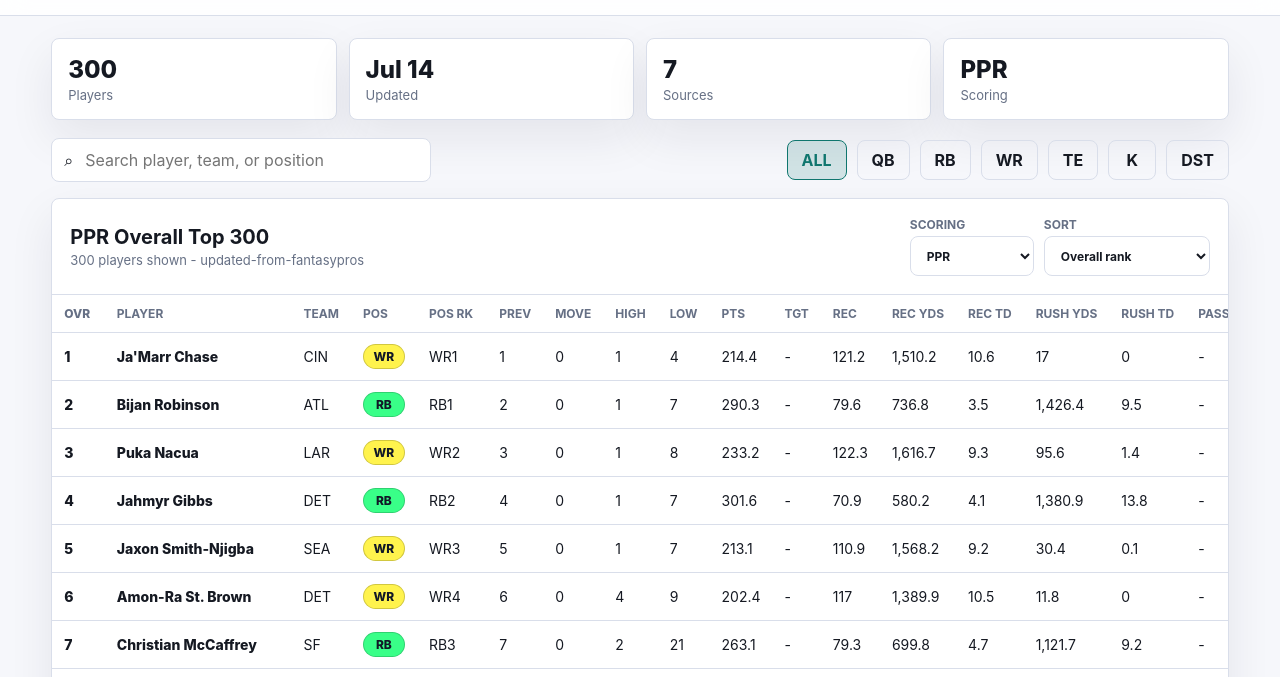
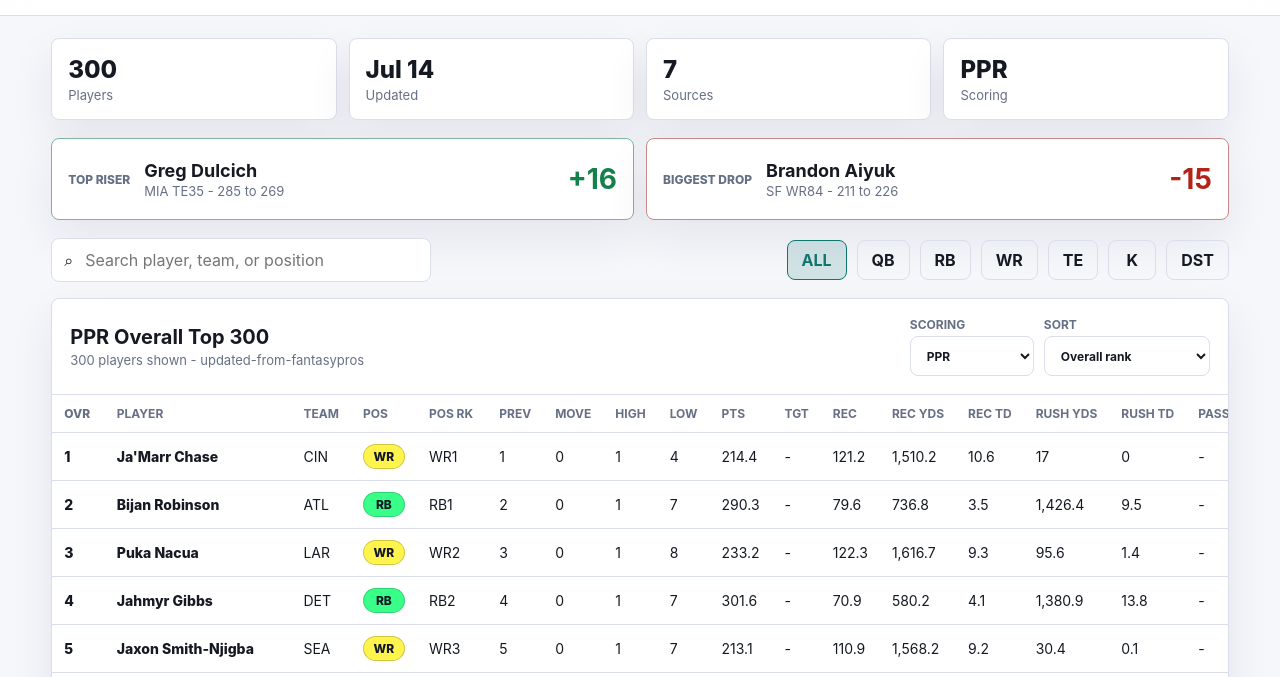
Before and after one commit to jayjonesvip/fantasy-football, a website: page index.html in a window 1280 px wide. Shown: the part 104-781 px from the top of the page. Drawn offline with Linux system fonts and the light colour scheme.

Commit message:
Add rank movement summary

```diff
--- a/app.js
+++ b/app.js
@@ -1,5 +1,5 @@
 const POSITIONS = ["ALL", "QB", "RB", "WR", "TE", "K", "DST"];
-const APP_VERSION = "2026-07-10-scoring";
+const APP_VERSION = "2026-07-14-movement";
 const SCORING_FILES = {
   ppr: "data/projections-ppr.json",
   "half-ppr": "data/projections-half-ppr.json",
@@ -45,6 +45,12 @@ const els = {
   updatedAt: document.querySelector("#updatedAt"),
   sourceCount: document.querySelector("#sourceCount"),
   scoringLabel: document.querySelector("#scoringLabel"),
+  topRiserName: document.querySelector("#topRiserName"),
+  topRiserMeta: document.querySelector("#topRiserMeta"),
+  topRiserDelta: document.querySelector("#topRiserDelta"),
+  biggestDropName: document.querySelector("#biggestDropName"),
+  biggestDropMeta: document.querySelector("#biggestDropMeta"),
+  biggestDropDelta: document.querySelector("#biggestDropDelta"),
   positionTabs: document.querySelector("#positionTabs"),
   searchInput: document.querySelector("#searchInput"),
   scoringSelect: document.querySelector("#scoringSelect"),
@@ -84,6 +90,41 @@ function renderChrome() {
   els.dataNotice.textContent = isFallback
     ? "Development dataset shown: 300 generated players are loaded while live source exports are unavailable. Connect authorized ESPN/CBS/FantasyPros feeds in the updater for verified daily rankings."
     : "";
+  renderMovementSummary();
+}
+
+function positionLabel(position) {
+  return position === "DST" ? "DEF" : position;
+}
+
+function movementDelta(player) {
+  if (!player.previousRank) return 0;
+  return player.previousRank - player.overallRank;
+}
+
+function renderMovementSummary() {
+  const movers = state.data.players
+    .map((player) => ({ ...player, delta: movementDelta(player) }))
+    .filter((player) => player.delta !== 0);
+  const topRiser = movers.filter((player) => player.delta > 0).sort((a, b) => b.delta - a.delta)[0];
+  const biggestDrop = movers.filter((player) => player.delta < 0).sort((a, b) => a.delta - b.delta)[0];
+  renderMovementCard(topRiser, els.topRiserName, els.topRiserMeta, els.topRiserDelta, "up");
+  renderMovementCard(biggestDrop, els.biggestDropName, els.biggestDropMeta, els.biggestDropDelta, "down");
+}
+
+function renderMovementCard(player, nameEl, metaEl, deltaEl, direction) {
+  if (!player) {
+    nameEl.textContent = "-";
+    metaEl.textContent = "No movement yet";
+    deltaEl.textContent = "-";
+    deltaEl.className = "";
+    return;
+  }
+  const absoluteDelta = Math.abs(player.delta);
+  nameEl.textContent = player.name;
+  metaEl.textContent = `${player.team || "-"} ${positionLabel(player.position)}${player.positionRank || ""} - ${player.previousRank} to ${player.overallRank}`;
+  deltaEl.textContent = `${direction === "up" ? "+" : "-"}${absoluteDelta}`;
+  deltaEl.className = direction === "up" ? "movement-delta up" : "movement-delta down";
 }
 
 function getVisiblePlayers() {
@@ -129,8 +170,8 @@ function formatStat(value) {
 function render() {
   const players = getVisiblePlayers();
   const stats = statsForView(players);
-  const positionLabel = state.position === "DST" ? "DEF" : state.position;
-  els.viewTitle.textContent = state.position === "ALL" ? `${state.data.scoring} Overall Top 300` : `${state.data.scoring} ${positionLabel} Cheat Sheet`;
+  const selectedPositionLabel = positionLabel(state.position);
+  els.viewTitle.textContent = state.position === "ALL" ? `${state.data.scoring} Overall Top 300` : `${state.data.scoring} ${selectedPositionLabel} Cheat Sheet`;
   els.viewMeta.textContent = `${players.length} players shown - ${state.data.status}`;
   els.tableHead.innerHTML = `
     <tr>
@@ -152,8 +193,8 @@ function render() {
       <td class="rank">${player.overallRank}</td>
       <td class="player">${player.name}</td>
       <td>${player.team || "-"}</td>
-      <td><span class="chip chip-${player.position}">${player.position === "DST" ? "DEF" : player.position}</span></td>
-      <td>${player.position === "DST" ? "DEF" : player.position}${player.positionRank || "-"}</td>
+      <td><span class="chip chip-${player.position}">${positionLabel(player.position)}</span></td>
+      <td>${positionLabel(player.position)}${player.positionRank || "-"}</td>
       <td>${player.previousRank || "-"}</td>
       <td>${rankDelta(player)}</td>
       <td>${player.highestRank || "-"}</td>
--- a/index.html
+++ b/index.html
@@ -37,6 +37,25 @@
           <span id="scoringLabel">PPR</span>
           <p>Scoring</p>
         </div>
+      </section>
+
+      <section class="movement" aria-label="Rank movement summary">
+        <article class="movement-card movement-up">
+          <p>Top Riser</p>
+          <div>
+            <strong id="topRiserName">-</strong>
+            <span id="topRiserMeta">No movement yet</span>
+          </div>
+          <b id="topRiserDelta">-</b>
+        </article>
+        <article class="movement-card movement-down">
+          <p>Biggest Drop</p>
+          <div>
+            <strong id="biggestDropName">-</strong>
+            <span id="biggestDropMeta">No movement yet</span>
+          </div>
+          <b id="biggestDropDelta">-</b>
+        </article>
       </section>
 
       <section class="controls">
@@ -89,6 +108,6 @@
       </tr>
     </template>
 
-    <script src="app.js?v=2026-07-10-scoring" type="module"></script>
+    <script src="app.js?v=2026-07-14-movement" type="module"></script>
   </body>
 </html>
--- a/style.css
+++ b/style.css
@@ -138,6 +138,66 @@ button {
   color: var(--muted);
   font-size: 13px;
   margin-top: 3px;
+}
+
+.movement {
+  display: grid;
+  grid-template-columns: repeat(2, minmax(0, 1fr));
+  gap: 12px;
+  margin-bottom: 18px;
+}
+
+.movement-card {
+  display: grid;
+  grid-template-columns: auto minmax(0, 1fr) auto;
+  align-items: center;
+  gap: 14px;
+  min-height: 82px;
+  padding: 14px 16px;
+  border: 1px solid var(--line);
+  border-radius: 8px;
+  background: var(--panel);
+  box-shadow: var(--shadow);
+}
+
+.movement-card p {
+  color: var(--muted);
+  font-size: 12px;
+  font-weight: 850;
+  text-transform: uppercase;
+}
+
+.movement-card strong,
+.movement-card span {
+  display: block;
+}
+
+.movement-card strong {
+  overflow: hidden;
+  text-overflow: ellipsis;
+  white-space: nowrap;
+  font-size: 18px;
+}
+
+.movement-card span {
+  margin-top: 2px;
+  color: var(--muted);
+  font-size: 13px;
+}
+
+.movement-card b {
+  min-width: 62px;
+  text-align: right;
+  font-size: 28px;
+  line-height: 1;
+}
+
+.movement-up {
+  border-color: color-mix(in srgb, var(--good) 46%, var(--line));
+}
+
+.movement-down {
+  border-color: color-mix(in srgb, var(--bad) 46%, var(--line));
 }
 
 .controls {
@@ -308,6 +368,18 @@ td {
     grid-template-columns: repeat(2, minmax(0, 1fr));
   }
 
+  .movement {
+    grid-template-columns: 1fr;
+  }
+
+  .movement-card {
+    grid-template-columns: 1fr auto;
+  }
+
+  .movement-card p {
+    grid-column: 1 / -1;
+  }
+
   .table-wrap {
     max-height: none;
   }
```
